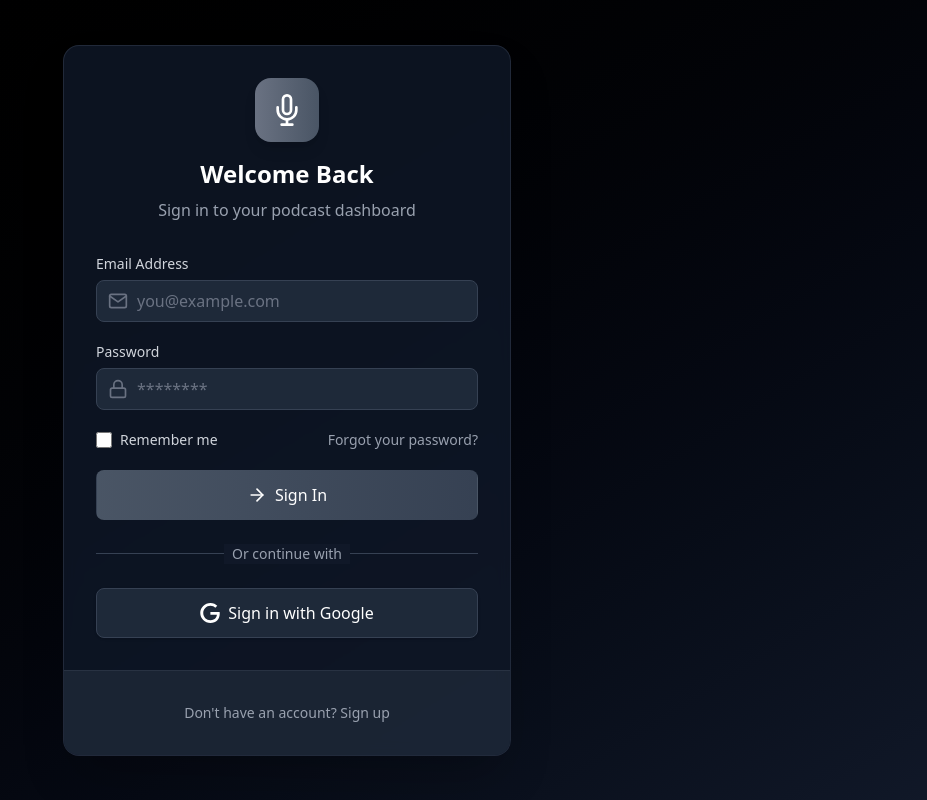
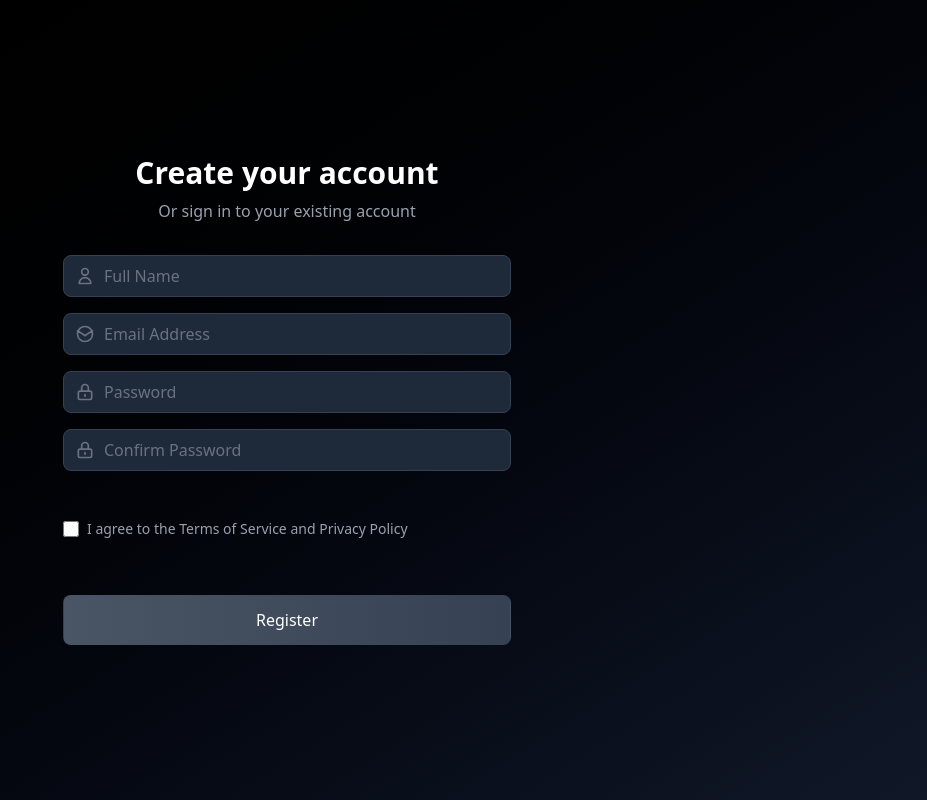
Before and after one commit to Gouravmaurya/ReChartable, a React (Vite) app in the folder podcast-analytics-dashboard/frontend/: page /register in a window 1280 px wide. Shown: the whole page, without its empty margins (353-1280 px from the left). Built offline with nearby package versions, Linux system fonts and the light colour scheme.

Commit message:
update register page

```diff
--- a/podcast-analytics-dashboard/frontend/src/pages/auth/Register.jsx
+++ b/podcast-analytics-dashboard/frontend/src/pages/auth/Register.jsx
@@ -1,23 +1,23 @@
-// Login.jsx
+// Register.jsx
 import { useState, useEffect } from 'react';
-import { Link, useNavigate, useLocation } from 'react-router-dom';
+import { Link, useNavigate } from 'react-router-dom';
+// Icons replaced with inline SVGs
 import { authAPI } from '../../utils/api';
 import { toast } from 'react-hot-toast';
-import { FiMail, FiLock, FiMic, FiLoader, FiArrowRight } from 'react-icons/fi';
 
 const Register = () => {
   const [formData, setFormData] = useState({
+    name: '',
     email: '',
     password: '',
+    confirmPassword: '',
   });
-  const [loading, setLoading] = useState(false);
+  const [isSubmitting, setIsSubmitting] = useState(false);
   const [error, setError] = useState('');
-  const [isLoading, setIsLoading] = useState(false);
+  const [formErrors, setFormErrors] = useState({});
   const navigate = useNavigate();
-  const location = useLocation();
-  const from = location.state?.from?.pathname || '/dashboard';
 
-  const { email, password } = formData;
+  const { name, email, password, confirmPassword } = formData;
 
   const handleChange = (e) => {
     setFormData({
@@ -26,67 +26,135 @@ const Register = () => {
     });
   };
 
+  const validateForm = () => {
+    const errors = {};
+
+    if (!name.trim()) {
+      errors.name = 'Name is required';
+    }
+
+    if (!email) {
+      errors.email = 'Email is required';
+    } else if (!/\S+@\S+\.\S+/.test(email)) {
+      errors.email = 'Email is invalid';
+    }
+
+    if (!password) {
+      errors.password = 'Password is required';
+    } else if (password.length < 6) {
+      errors.password = 'Password must be at least 6 characters';
+    }
+
+    if (password !== confirmPassword) {
+      errors.confirmPassword = "Passwords don't match";
+    }
+
+    setFormErrors(errors);
+    return Object.keys(errors).length === 0;
+  };
+
   const handleSubmit = async (e) => {
     e.preventDefault();
-    setIsLoading(true);
+
+    if (!validateForm()) {
+      return;
+    }
+
+    setIsSubmitting(true);
     setError('');
 
     try {
-      // Validate form
-      if (!email || !password) {
-        throw new Error('Please enter both email and password');
-      }
-
-      // Call login API
-      await authAPI.login({ email, password });
+      // Call register API
+      await authAPI.register({
+        name,
+        email,
+        password,
+        role: 'user' // Default role
+      });
 
       // Show success message
-      toast.success('Successfully logged in!');
+      toast.success('Registration successful! Please log in.');
 
-      // Redirect to the intended page or dashboard
-      navigate(from, { replace: true });
+      // Redirect to login page with success state
+      navigate('/login', {
+        state: {
+          registrationSuccess: true,
+          email // Pre-fill email on login page
+        }
+      });
     } catch (err) {
-      const errorMessage = typeof err === 'string' ? err : 'Failed to sign in. Please check your credentials.';
+      const errorMessage = typeof err === 'string' ? err : 'Failed to create account. Please try again.';
       setError(errorMessage);
       toast.error(errorMessage);
     } finally {
-      setIsLoading(false);
+      setIsSubmitting(false);
     }
   };
 
   return (
-    <div className="min-h-screen flex items-center justify-center bg-gradient-to-br from-black to-gray-900 p-4">
-      <div className="w-full max-w-md">
-        <div className="bg-gray-900/80 backdrop-blur-sm rounded-2xl shadow-2xl overflow-hidden border border-gray-700/50">
-          {/* Logo/Branding */}
-          <div className="p-8">
-            <div className="text-center mb-8">
-              <div className="w-16 h-16 bg-gradient-to-r from-gray-500 to-gray-600 rounded-2xl flex items-center justify-center mx-auto mb-4 shadow-lg">
-                <FiMic className="h-8 w-8 text-white" />
-              </div>
-              <h2 className="text-2xl font-bold text-white mb-2">Welcome Back</h2>
-              <p className="text-gray-400">Sign in to your podcast dashboard</p>
+    <div className="min-h-screen flex items-center justify-center bg-gradient-to-br from-black to-gray-900 text-white p-4 sm:p-6">
+      <div className="w-full max-w-md space-y-6 sm:space-y-8">
+        <div className="text-center">
+          <h2 className="text-2xl sm:text-3xl font-bold text-white">
+            Create your account
+          </h2>
+          <p className="mt-2 text-sm sm:text-base text-gray-400">
+            Or{' '}
+            <Link to="/login" className="font-medium text-gray-400 hover:text-gray-300 transition-colors">
+              sign in to your existing account
+            </Link>
+          </p>
         </div>
 
-            {/* Error Message */}
         {error && (
-              <div className="mb-6 p-3 bg-red-900/30 border border-red-500/30 text-red-400 text-sm rounded-lg flex items-start">
-                <svg className="h-5 w-5 mr-2 flex-shrink-0 mt-0.5" fill="none" viewBox="0 0 24 24" stroke="currentColor">
-                  <path strokeLinecap="round" strokeLinejoin="round" strokeWidth={2} d="M12 8v4m0 4h.01M21 12a9 9 0 11-18 0 9 9 0 0118 0z" />
+          <div className="bg-red-900/30 border-l-4 border-red-500 p-4 rounded-r">
+            <div className="flex">
+              <div className="flex-shrink-0">
+                <svg className="h-5 w-5 text-red-400" fill="none" viewBox="0 0 24 24" stroke="currentColor">
+                  <path strokeLinecap="round" strokeLinejoin="round" strokeWidth={2} d="M12 9v2m0 4h.01m-6.938 4h13.856c1.54 0 2.502-1.667 1.732-3L13.732 4c-.77-1.333-2.694-1.333-3.464 0L3.34 16c-.77 1.333.192 3 1.732 3z" />
                 </svg>
-                <span>{error}</span>
+              </div>
+              <div className="ml-3">
+                <p className="text-sm text-red-200">{error}</p>
+              </div>
+            </div>
           </div>
         )}
 
-            <form onSubmit={handleSubmit} className="space-y-5">
-              {/* Email Field */}
+        <form className="space-y-4 sm:space-y-6 md:space-y-8 lg:space-y-10 xl:space-y-12" onSubmit={handleSubmit}>
+          <div className="space-y-4">
             <div>
-                <label htmlFor="email" className="block text-sm font-medium text-gray-300 mb-1.5">
-                  Email Address
-                </label>
+              <label htmlFor="name" className="sr-only"> Full Name </label>
               <div className="relative">
                 <div className="absolute inset-y-0 left-0 pl-3 flex items-center pointer-events-none">
-                    <FiMail className="h-5 w-5 text-gray-500" />
+                  {/* Inline SVG for FiUser */}
+                  <svg className="h-5 w-5 text-gray-500" fill="none" viewBox="0 0 24 24" stroke="currentColor">
+                    <path strokeLinecap="round" strokeLinejoin="round" strokeWidth={2} d="M16 7a4 4 0 11-8 0 4 4 0 018 0zM12 14a7 7 0 00-7 7h14a7 7 0 00-7-7z" />
+                  </svg>
+                </div>
+                <input
+                  id="name"
+                  name="name"
+                  type="text"
+                  autoComplete="name"
+                  required
+                  value={name}
+                  onChange={handleChange}
+                  className="block w-full pl-10 pr-3 py-2 bg-gray-800 border border-gray-700 rounded-lg text-white placeholder-gray-500 focus:outline-none focus:ring-2 focus:ring-gray-500 focus:border-transparent transition duration-200"
+                  placeholder="Full Name"
+                />
+              </div>
+              {formErrors.name && <p className="mt-2 text-sm text-red-400">{formErrors.name}</p>}
+            </div>
+
+            <div>
+              <label htmlFor="email" className="sr-only"> Email Address </label>
+              <div className="relative">
+                <div className="absolute inset-y-0 left-0 pl-3 flex items-center pointer-events-none">
+                  {/* Inline SVG for FiMail */}
+                  <svg className="h-5 w-5 text-gray-500" fill="none" viewBox="0 0 24 24" stroke="currentColor">
+                    <path strokeLinecap="round" strokeLinejoin="round" strokeWidth={2} d="M3 8l7.89 5.26a2 2 0 002.22 0L21 8m-9 6h.01M21 12a9 9 0 11-18 0 9 9 0 0118 0z" />
+                  </svg>
                 </div>
                 <input
                   id="email"
@@ -97,108 +165,103 @@ const Register = () => {
                   value={email}
                   onChange={handleChange}
                   className="block w-full pl-10 pr-3 py-2 bg-gray-800 border border-gray-700 rounded-lg text-white placeholder-gray-500 focus:outline-none focus:ring-2 focus:ring-gray-500 focus:border-transparent transition duration-200"
-                    placeholder="you@example.com"
+                  placeholder="Email Address"
                 />
               </div>
+              {formErrors.email && <p className="mt-2 text-sm text-red-400">{formErrors.email}</p>}
             </div>
 
-              {/* Password Field */}
             <div>
-                <label htmlFor="password" className="block text-sm font-medium text-gray-300 mb-1.5">
-                  Password
-                </label>
+              <label htmlFor="password" className="sr-only"> Password </label>
               <div className="relative">
                 <div className="absolute inset-y-0 left-0 pl-3 flex items-center pointer-events-none">
-                    <FiLock className="h-5 w-5 text-gray-500" />
+                  {/* Inline SVG for FiLock */}
+                  <svg className="h-5 w-5 text-gray-500" fill="none" viewBox="0 0 24 24" stroke="currentColor">
+                    <path strokeLinecap="round" strokeLinejoin="round" strokeWidth={2} d="M12 15v2m-6 4h12a2 2 0 002-2v-6a2 2 0 00-2-2H6a2 2 0 00-2 2v6a2 2 0 002 2zm10-10V7a4 4 0 00-8 0v4h8z" />
+                  </svg>
                 </div>
                 <input
                   id="password"
                   name="password"
                   type="password"
-                    autoComplete="current-password"
+                  autoComplete="new-password"
                   required
                   value={password}
                   onChange={handleChange}
                   className="block w-full pl-10 pr-3 py-2 bg-gray-800 border border-gray-700 rounded-lg text-white placeholder-gray-500 focus:outline-none focus:ring-2 focus:ring-gray-500 focus:border-transparent transition duration-200"
-                    placeholder="********"
+                  placeholder="Password"
                 />
+              </div>
+              {formErrors.password && <p className="mt-2 text-sm text-red-400">{formErrors.password}</p>}
+            </div>
+
+            <div>
+              <label htmlFor="confirmPassword" className="sr-only"> Confirm Password </label>
+              <div className="relative">
+                <div className="absolute inset-y-0 left-0 pl-3 flex items-center pointer-events-none">
+                  {/* Inline SVG for FiLock */}
+                  <svg className="h-5 w-5 text-gray-500" fill="none" viewBox="0 0 24 24" stroke="currentColor">
+                    <path strokeLinecap="round" strokeLinejoin="round" strokeWidth={2} d="M12 15v2m-6 4h12a2 2 0 002-2v-6a2 2 0 00-2-2H6a2 2 0 00-2 2v6a2 2 0 002 2zm10-10V7a4 4 0 00-8 0v4h8z" />
+                  </svg>
+                </div>
+                <input
+                  id="confirmPassword"
+                  name="confirmPassword"
+                  type="password"
+                  autoComplete="new-password"
+                  required
+                  value={confirmPassword}
+                  onChange={handleChange}
+                  className="block w-full pl-10 pr-3 py-2 bg-gray-800 border border-gray-700 rounded-lg text-white placeholder-gray-500 focus:outline-none focus:ring-2 focus:ring-gray-500 focus:border-transparent transition duration-200"
+                  placeholder="Confirm Password"
+                />
+              </div>
+              {formErrors.confirmPassword && <p className="mt-2 text-sm text-red-400">{formErrors.confirmPassword}</p>}
             </div>
           </div>
 
-              {/* Remember Me & Forgot Password */}
-              <div className="flex items-center justify-between">
           <div className="flex items-center">
             <input
-                    id="remember-me"
-                    name="remember-me"
+              id="terms-and-privacy"
+              name="terms-and-privacy"
               type="checkbox"
+              required
               className="h-4 w-4 text-gray-600 focus:ring-gray-500 border-gray-700 rounded bg-gray-800"
             />
-                  <label htmlFor="remember-me" className="ml-2 block text-sm text-gray-300">
-                    Remember me
+            <label htmlFor="terms-and-privacy" className="ml-2 block text-sm text-gray-400">
+              I agree to the{' '}
+              <a href="#" className="font-medium text-gray-400 hover:text-gray-300 transition-colors">
+                Terms of Service
+              </a>{' '}
+              and{' '}
+              <a href="#" className="font-medium text-gray-400 hover:text-gray-300 transition-colors">
+                Privacy Policy
+              </a>
             </label>
           </div>
 
-                <div className="text-sm">
-                  <a href="#" className="font-medium text-gray-400 hover:text-gray-300 transition-colors">
-                    Forgot your password?
-                  </a>
-                </div>
-              </div>
-
-              {/* Sign In Button */}
-              <div>
+          <div className="pt-2">
             <button
               type="submit"
-                  disabled={isLoading}
-                  className={`w-full flex justify-center items-center py-3 px-4 border border-transparent rounded-lg text-base font-medium text-white bg-gradient-to-r from-gray-600 to-gray-700 hover:from-gray-700 hover:to-gray-800 focus:outline-none focus:ring-2 focus:ring-offset-2 focus:ring-gray-500 transition-all duration-200 ${
-                    isLoading ? 'opacity-75 cursor-not-allowed' : ''
+              disabled={isSubmitting}
+              className={`w-full flex justify-center items-center py-3 px-4 border border-transparent rounded-lg text-base font-medium text-white bg-gradient-to-r from-gray-600 to-gray-700 hover:from-gray-700 hover:to-gray-800 focus:outline-none focus:ring-2 focus:ring-offset-2 focus:ring-gray-500 transition-colors ${
+                isSubmitting ? 'opacity-75 cursor-not-allowed' : ''
               }`}
             >
-                  {isLoading ? (
-                    <FiLoader className="animate-spin -ml-1 mr-2 h-5 w-5 text-white" />
+              {isSubmitting ? (
+                <>
+                  <svg className="animate-spin -ml-1 mr-2 h-5 w-5 text-white" xmlns="http://www.w3.org/2000/svg" fill="none" viewBox="0 0 24 24">
+                    <circle className="opacity-25" cx="12" cy="12" r="10" stroke="currentColor" strokeWidth="4"></circle>
+                    <path className="opacity-75" fill="currentColor" d="M4 12a8 8 0 018-8V0C5.373 0 0 5.373 0 12h4zm2 5.291A7.962 7.962 0 014 12H0c0 3.042 1.135 5.824 3 7.938l3-2.647z"></path>
+                  </svg>
+                  Registering...
+                </>
               ) : (
-                    <FiArrowRight className="w-5 h-5 mr-2" />
+                'Register'
               )}
-                  {isLoading ? 'Signing In...' : 'Sign In'}
             </button>
           </div>
         </form>
-
-            {/* Divider */}
-            <div className="relative mt-6">
-              <div className="absolute inset-0 flex items-center" aria-hidden="true">
-                <div className="w-full border-t border-gray-700"></div>
-              </div>
-              <div className="relative flex justify-center text-sm">
-                <span className="px-2 bg-gray-900 text-gray-400">Or continue with</span>
-              </div>
-            </div>
-
-            {/* Google Sign In (example) */}
-            <div className="mt-6">
-              <button
-                type="button"
-                className="w-full flex justify-center items-center py-3 px-4 border border-gray-700 rounded-lg shadow-sm text-base font-medium text-white bg-gray-800 hover:bg-gray-700 focus:outline-none focus:ring-2 focus:ring-offset-2 focus:ring-gray-500 transition-all duration-200"
-              >
-                <svg className="w-5 h-5 mr-2" fill="currentColor" viewBox="0 0 24 24" aria-hidden="true">
-                  <path d="M12.48 10.92v3.28h7.84c-.24 1.84-.853 3.187-1.787 4.133-1.147 1.147-2.933 2.4-6.053 2.4-4.827 0-8.6-3.893-8.6-8.72s3.773-8.72 8.6-8.72c2.6 0 4.507 1.027 5.907 2.347l2.307-2.307C18.747 1.44 16.133 0 12.48 0 5.867 0 .307 5.387.307 12s5.56 12 12.173 12c3.573 0 6.267-1.173 8.373-3.36 2.16-2.16 2.84-5.213 2.84-7.667 0-.75-.067-1.453-.187-2.133H12.48z" />
-                </svg>
-                Sign in with Google
-              </button>
-            </div>
-          </div>
-
-          {/* Sign Up Link */}
-          <div className="p-8 bg-gray-800/80 border-t border-gray-700/50 text-center">
-            <p className="text-gray-400 text-sm">
-              Don't have an account?{' '}
-              <Link to="/register" className="font-medium text-gray-400 hover:text-gray-300 transition-colors">
-                Sign up
-              </Link>
-            </p>
-          </div>
-        </div>
       </div>
     </div>
   );
```
Lines whose indentation alone changed are shown as unchanged.
